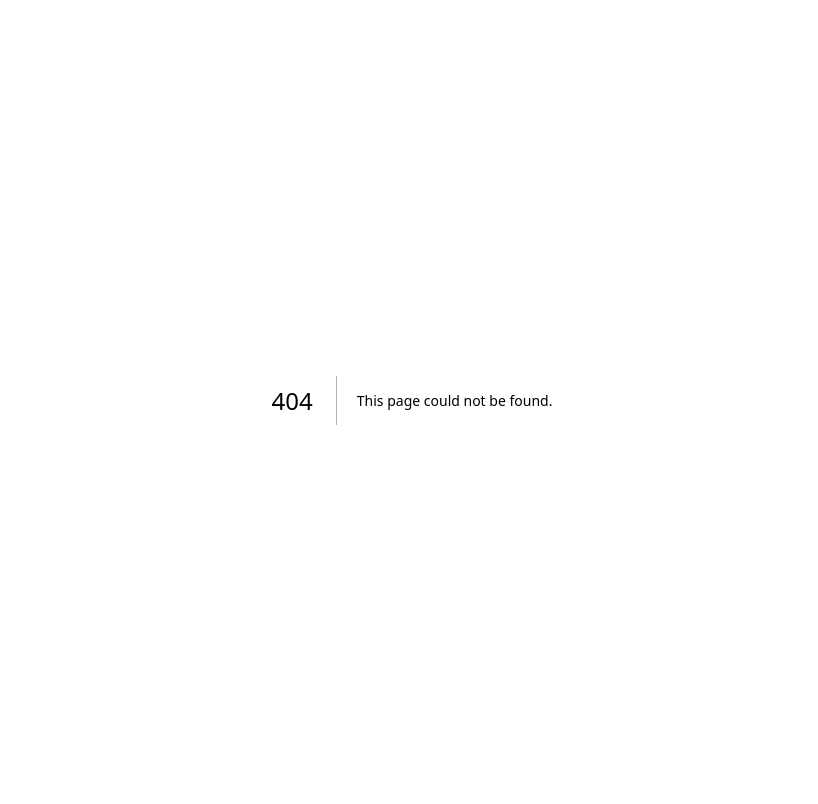
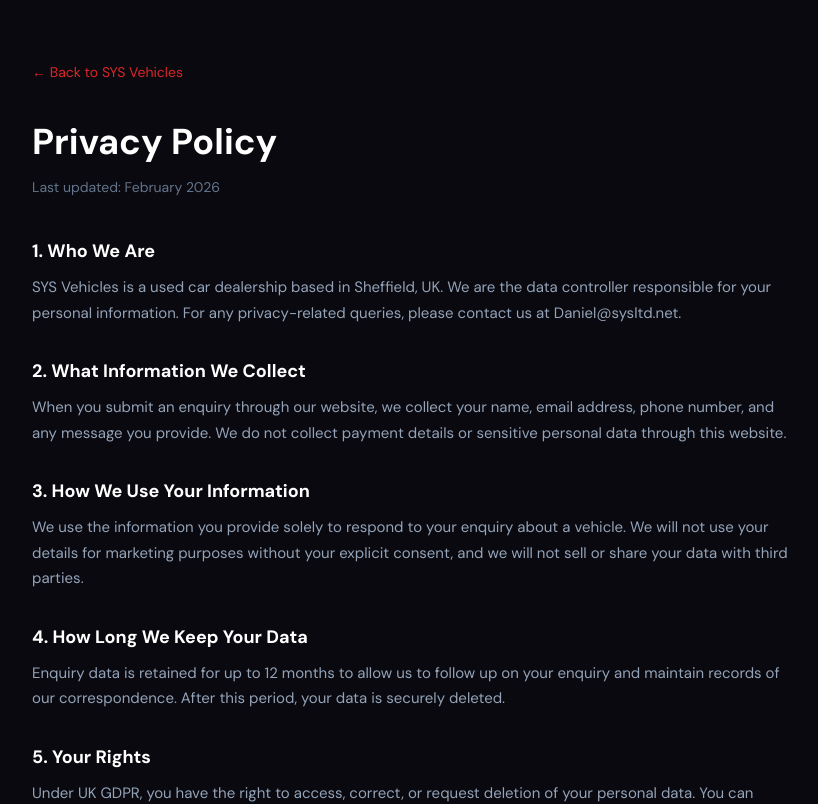
Before and after one commit to RichtofenMax/sys-vehicles, a Next.js app: page /privacy in a window 1280 px wide. Before the commit this address had no page. Shown: the top 804 px of the page, without its empty margins (228-1046 px from the left). Built offline with nearby package versions, Linux system fonts and the light colour scheme; a web font is replaced by a local one.

Commit message:
feat: privacy + cookie policy pages, wire footer links

```diff
--- /dev/null
+++ b/app/cookies/page.tsx
@@ -0,0 +1,57 @@
+import Link from "next/link";
+import type { Metadata } from "next";
+
+export const metadata: Metadata = {
+  title: "Cookie Policy | SYS Vehicles",
+};
+
+export default function CookiePolicy() {
+  return (
+    <main style={{ background: "#09090f", minHeight: "100vh", color: "#fff", padding: "60px 24px" }}>
+      <div style={{ maxWidth: "760px", margin: "0 auto" }}>
+        <Link href="/" style={{ color: "#dc2626", fontSize: "14px", textDecoration: "none", display: "inline-flex", alignItems: "center", gap: "6px", marginBottom: "32px" }}>
+          ← Back to SYS Vehicles
+        </Link>
+
+        <h1 style={{ fontSize: "36px", fontWeight: 900, marginBottom: "8px" }}>Cookie Policy</h1>
+        <p style={{ color: "#64748b", fontSize: "14px", marginBottom: "40px" }}>Last updated: February 2026</p>
+
+        {[
+          {
+            title: "1. What Are Cookies",
+            body: "Cookies are small text files that are stored on your device when you visit a website. They help the website function properly and can store your preferences between visits.",
+          },
+          {
+            title: "2. How We Use Cookies",
+            body: "SYS Vehicles uses a minimal amount of browser storage. We use localStorage — a browser feature similar to cookies — to store vehicle listings that are added through our admin panel. This data is stored entirely on your own device and is not sent to any server or third party.",
+          },
+          {
+            title: "3. Essential Storage",
+            body: "The only browser storage we use is localStorage for vehicle data. This is essential for the website to display our current listings. It does not identify you personally and does not track your browsing behaviour.",
+          },
+          {
+            title: "4. Third-Party Cookies",
+            body: "Our website is hosted on Vercel. Vercel may set functional cookies related to their hosting infrastructure. We use Unsplash to display stock vehicle images where no photo has been uploaded — Unsplash may set their own cookies when images are loaded. We do not use any advertising or tracking cookies.",
+          },
+          {
+            title: "5. Managing Cookies",
+            body: "You can control and delete cookies through your browser settings. Please note that disabling cookies or localStorage may affect how vehicle listings display on our website. For guidance on managing cookies, visit allaboutcookies.org.",
+          },
+          {
+            title: "6. Changes to This Policy",
+            body: "We may update this Cookie Policy from time to time. Any changes will be posted on this page with an updated date.",
+          },
+          {
+            title: "7. Contact",
+            body: "If you have any questions about our use of cookies, please contact us at Daniel@sysltd.net.",
+          },
+        ].map((section) => (
+          <section key={section.title} style={{ marginBottom: "32px" }}>
+            <h2 style={{ fontSize: "18px", fontWeight: 700, color: "#fff", marginBottom: "10px" }}>{section.title}</h2>
+            <p style={{ color: "#94a3b8", fontSize: "15px", lineHeight: 1.7 }}>{section.body}</p>
+          </section>
+        ))}
+      </div>
+    </main>
+  );
+}
--- a/app/page.tsx
+++ b/app/page.tsx
@@ -1781,10 +1781,13 @@
             © 2026 SYS Vehicles. All rights reserved.
           </span>
           <div style={{ display: "flex", gap: "20px" }}>
-            {["Privacy Policy", "Cookie Policy"].map((link) => (
+            {[
+              { label: "Privacy Policy", href: "/privacy" },
+              { label: "Cookie Policy", href: "/cookies" },
+            ].map((link) => (
               <a
-                key={link}
-                href="#"
+                key={link.label}
+                href={link.href}
                 style={{
                   color: "#475569",
                   fontSize: "12px",
@@ -1798,7 +1801,7 @@
                   ((e.currentTarget as HTMLAnchorElement).style.color = "#475569")
                 }
               >
-                {link}
+                {link.label}
               </a>
             ))}
           </div>
--- /dev/null
+++ b/app/privacy/page.tsx
@@ -0,0 +1,57 @@
+import Link from "next/link";
+import type { Metadata } from "next";
+
+export const metadata: Metadata = {
+  title: "Privacy Policy | SYS Vehicles",
+};
+
+export default function PrivacyPolicy() {
+  return (
+    <main style={{ background: "#09090f", minHeight: "100vh", color: "#fff", padding: "60px 24px" }}>
+      <div style={{ maxWidth: "760px", margin: "0 auto" }}>
+        <Link href="/" style={{ color: "#dc2626", fontSize: "14px", textDecoration: "none", display: "inline-flex", alignItems: "center", gap: "6px", marginBottom: "32px" }}>
+          ← Back to SYS Vehicles
+        </Link>
+
+        <h1 style={{ fontSize: "36px", fontWeight: 900, marginBottom: "8px" }}>Privacy Policy</h1>
+        <p style={{ color: "#64748b", fontSize: "14px", marginBottom: "40px" }}>Last updated: February 2026</p>
+
+        {[
+          {
+            title: "1. Who We Are",
+            body: "SYS Vehicles is a used car dealership based in Sheffield, UK. We are the data controller responsible for your personal information. For any privacy-related queries, please contact us at Daniel@sysltd.net.",
+          },
+          {
+            title: "2. What Information We Collect",
+            body: "When you submit an enquiry through our website, we collect your name, email address, phone number, and any message you provide. We do not collect payment details or sensitive personal data through this website.",
+          },
+          {
+            title: "3. How We Use Your Information",
+            body: "We use the information you provide solely to respond to your enquiry about a vehicle. We will not use your details for marketing purposes without your explicit consent, and we will not sell or share your data with third parties.",
+          },
+          {
+            title: "4. How Long We Keep Your Data",
+            body: "Enquiry data is retained for up to 12 months to allow us to follow up on your enquiry and maintain records of our correspondence. After this period, your data is securely deleted.",
+          },
+          {
+            title: "5. Your Rights",
+            body: "Under UK GDPR, you have the right to access, correct, or request deletion of your personal data. You can exercise these rights by contacting us at Daniel@sysltd.net. You also have the right to lodge a complaint with the Information Commissioner's Office (ICO) at ico.org.uk.",
+          },
+          {
+            title: "6. Website Analytics",
+            body: "Our website does not currently use third-party analytics tools that track individual users. Basic server logs may be retained by our hosting provider (Vercel) in accordance with their own privacy policy.",
+          },
+          {
+            title: "7. Contact Us",
+            body: "If you have any questions about this Privacy Policy or how we handle your data, please email us at Daniel@sysltd.net.",
+          },
+        ].map((section) => (
+          <section key={section.title} style={{ marginBottom: "32px" }}>
+            <h2 style={{ fontSize: "18px", fontWeight: 700, color: "#fff", marginBottom: "10px" }}>{section.title}</h2>
+            <p style={{ color: "#94a3b8", fontSize: "15px", lineHeight: 1.7 }}>{section.body}</p>
+          </section>
+        ))}
+      </div>
+    </main>
+  );
+}
```
